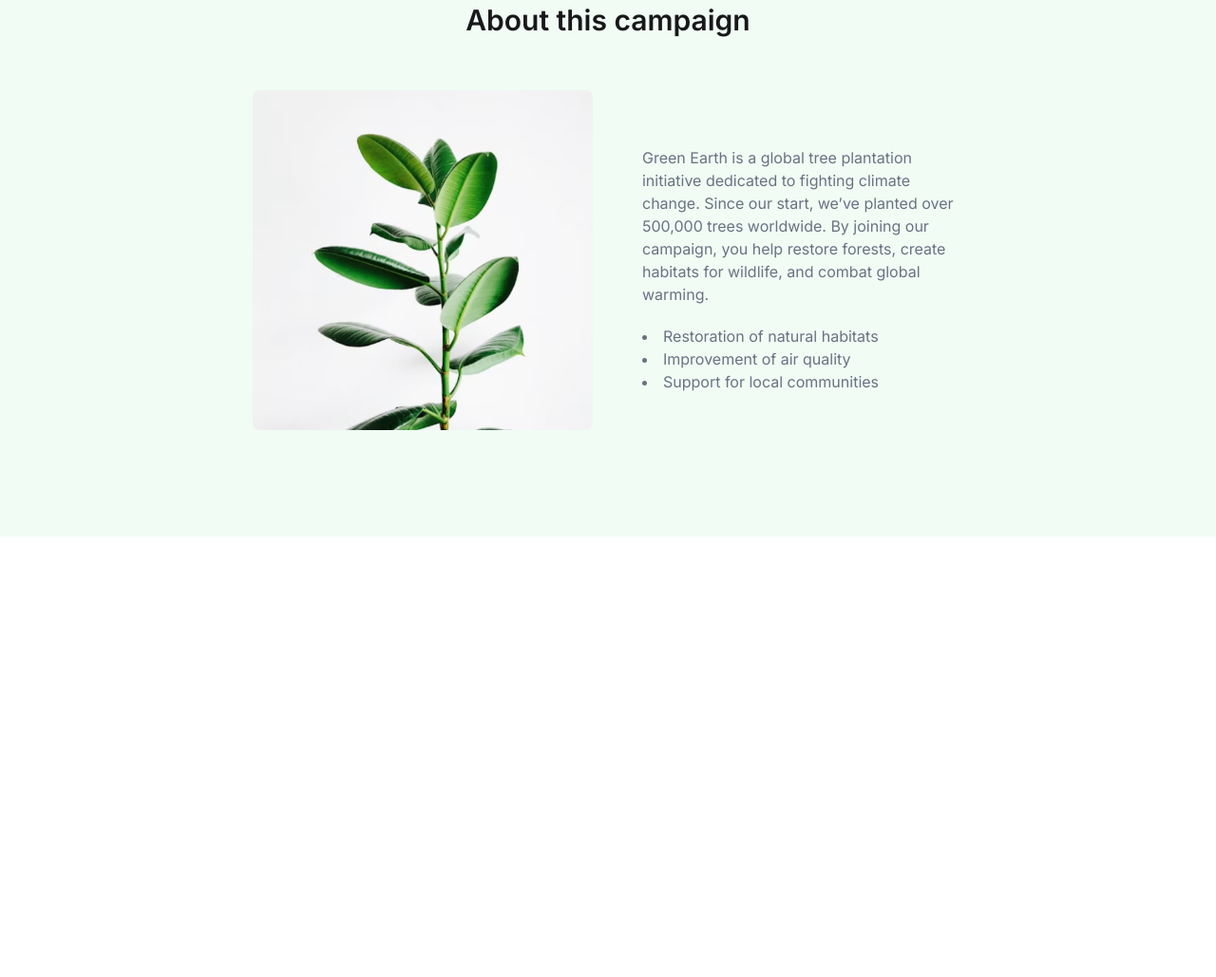
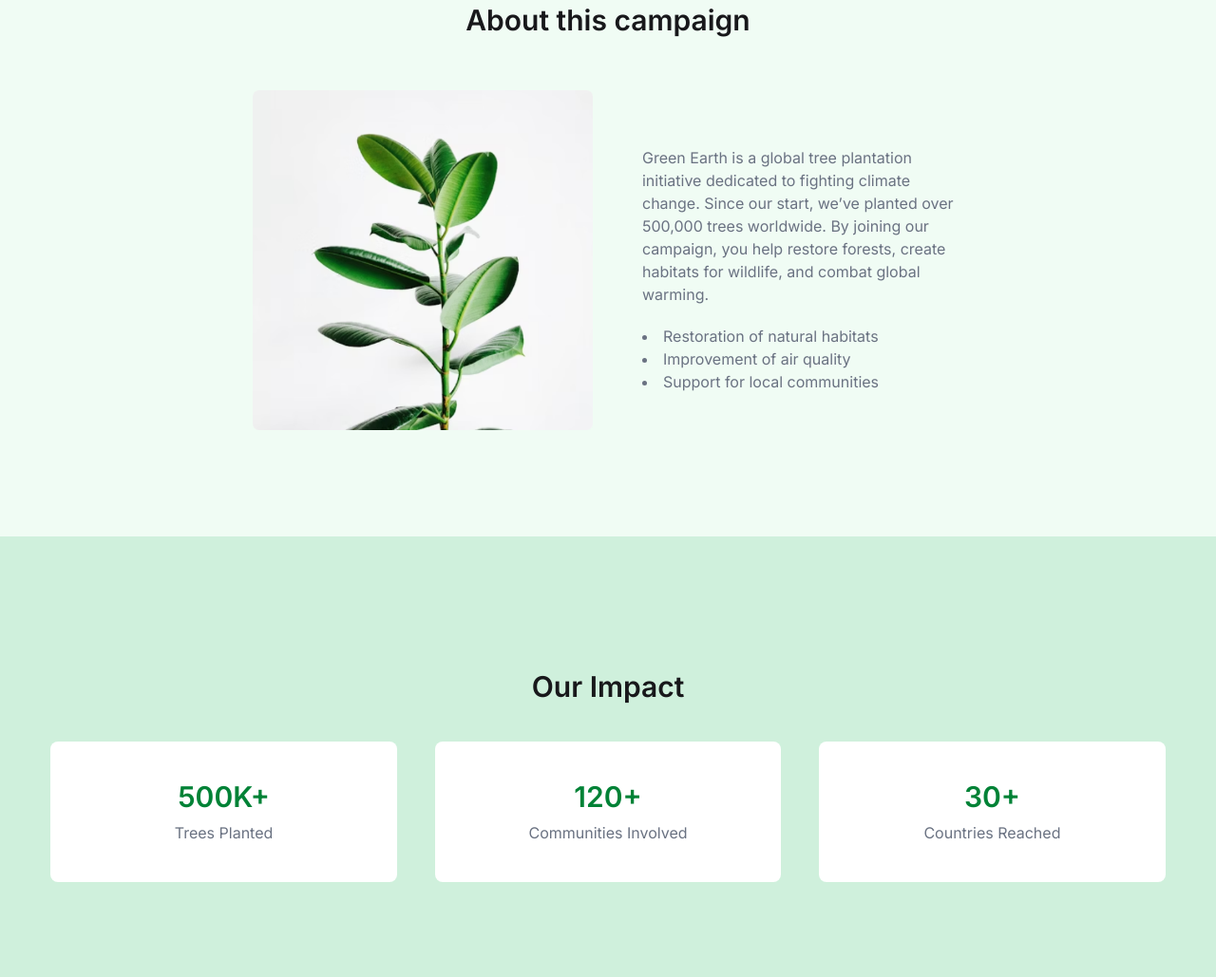
Before and after one commit to SubrotoKumar7/green-earth, a plain HTML site: page index.html in a window 1280 px wide. Shown: the part 765-1794 px from the top of the page at 95% size. Before the commit the page ends 1430 px from the top, so only its background shows below. Drawn offline with nearby package versions, Linux system fonts and the light colour scheme; no server answers.

Commit message:
impact section added

```diff
--- a/index.html
+++ b/index.html
@@ -42,7 +42,7 @@
     </header>
 
     <!-- main area -->
-    <main class="my-[100px]">
+    <main class="mt-[100px]">
         <h1 class="text-3xl font-bold text-center mb-10">Choose Your Trees</h1>
         <div class="w-11/12 mx-auto grid grid-cols-12 gap-2">
             <!-- navbar -->
@@ -78,6 +78,25 @@
                 <h1 class="text-xl font-semibold mb-4">Your Cart</h1>
             </aside>
         </div>
+
+        <!-- impact section -->
+        <section class="bg-[#cff0dc] py-[100px]">
+            <h1 class="text-3xl font-semibold my-10 text-center">Our Impact</h1>
+            <div class="w-11/12 mx-auto grid grid-cols-3 gap-10">
+                <div class="bg-white rounded-lg p-10 text-center">
+                    <h1 class="text-3xl font-semibold mb-2 text-green-700">500K+</h1>
+                    <p class="text-gray-500">Trees Planted</p>
+                </div>
+                <div class="bg-white rounded-lg p-10 text-center">
+                    <h1 class="text-3xl font-semibold mb-2 text-green-700">120+</h1>
+                    <p class="text-gray-500">Communities Involved</p>
+                </div>
+                <div class="bg-white rounded-lg p-10 text-center">
+                    <h1 class="text-3xl font-semibold mb-2 text-green-700">30+</h1>
+                    <p class="text-gray-500">Countries Reached</p>
+                </div>
+            </div>
+        </section>
     </main>
 
     <!-- modal -->
```
